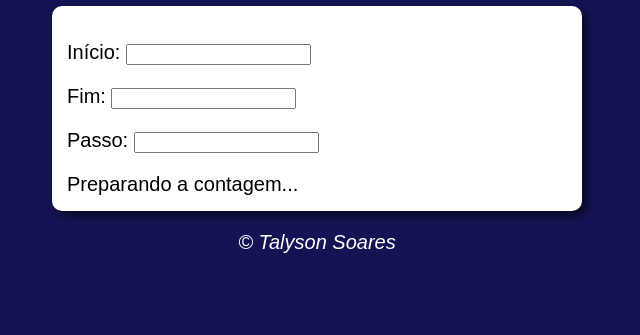
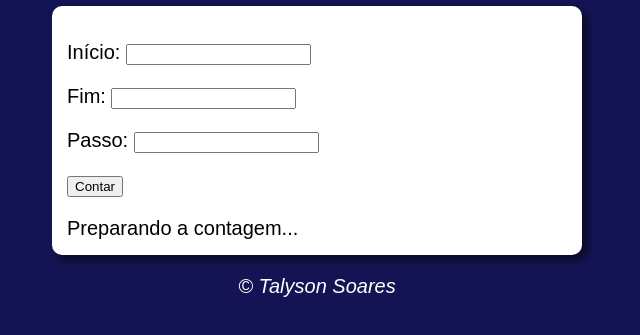
Before and after one commit to TalysonSoares/SuperContador, a plain HTML site: page index.html in a window 1280 px wide. Shown: the part 93-428 px from the top of the page, without its empty margins (323-963 px from the left). Drawn offline with Linux system fonts and the light colour scheme.

Commit message:
Criando botão que vai chamar minha função, próx passo será criar essa função

```diff
--- a/index.html
+++ b/index.html
@@ -16,6 +16,7 @@
                 <p>Início: <input type="number" name="inicio" id="txti"></p>
                 <p>Fim: <input type="number" name="fim" id="txtf"></p>
                 <p>Passo: <input type="number" name="passo" id="txtp"></p>
+                <p><input type="button" value="Contar" onclick="contar()"></p>
             </div>
             <div id="res">
                 Preparando a contagem...
```
